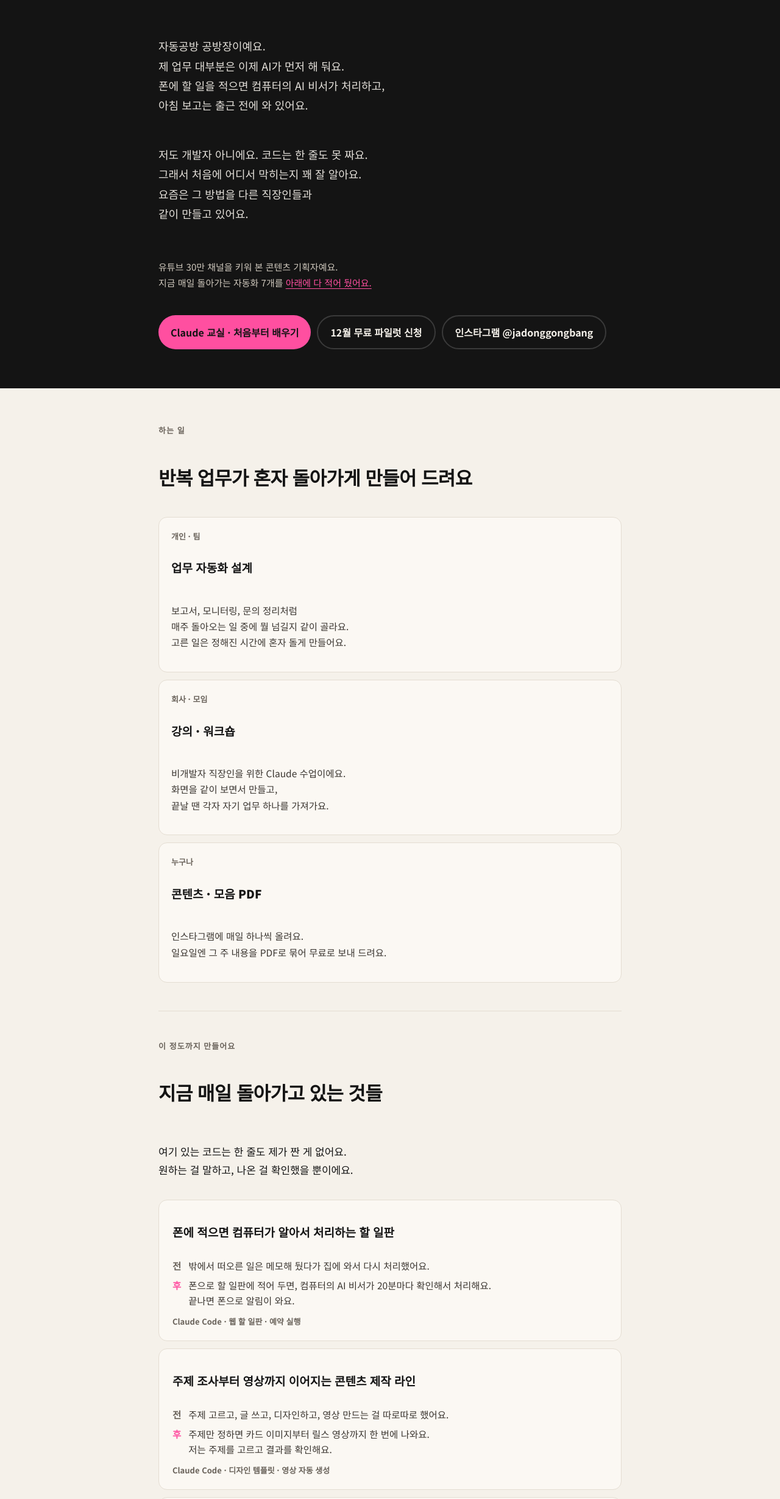
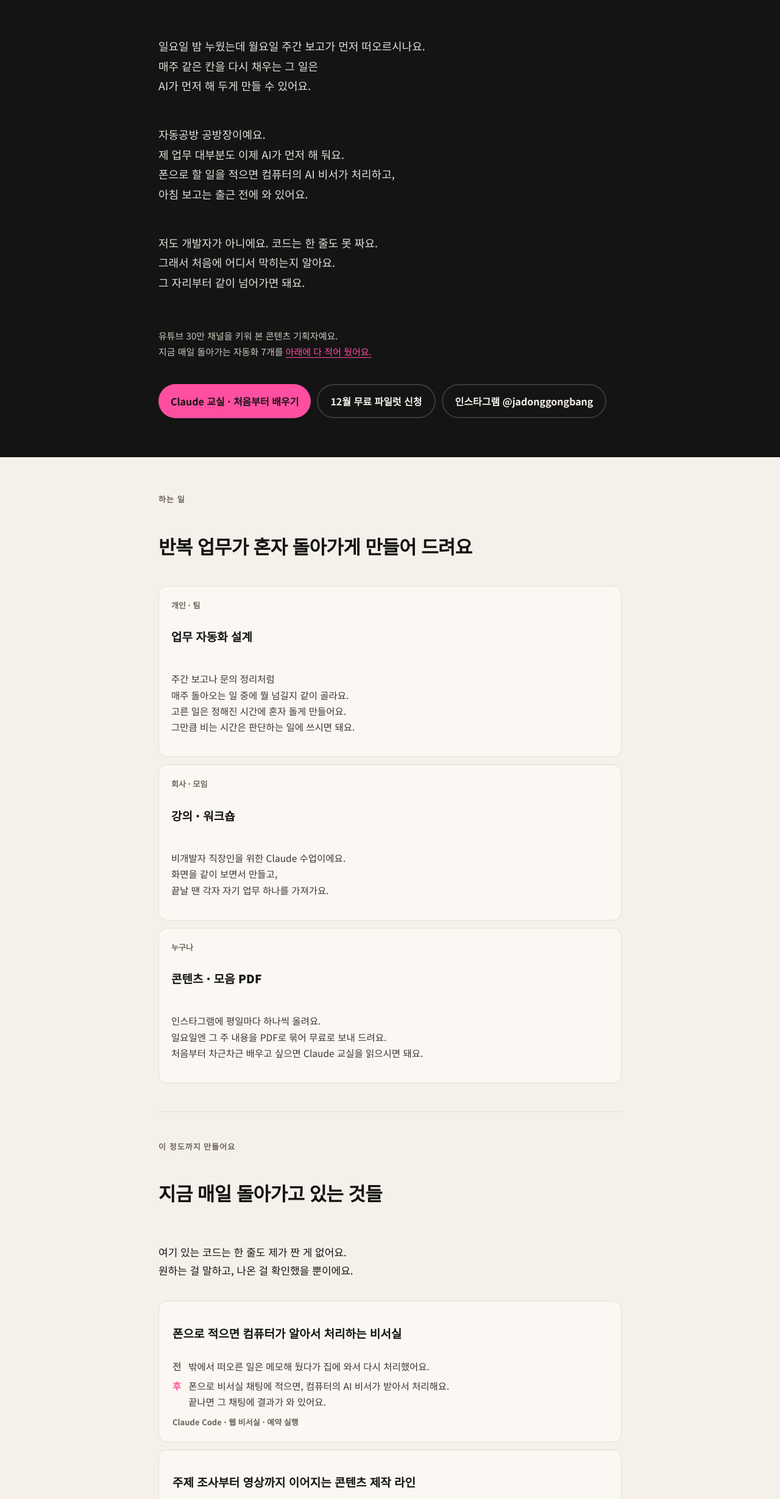
Before and after one commit to jadonggongbang/jadonggongbang.github.io, a plain HTML site: page index.html in a window 1280 px wide. Shown: the part 341-2800 px from the top of the page at 61% size. Drawn offline with Linux system fonts and the light colour scheme.

Commit message:
메인 글: 글쓰기 규칙 적용, 해요체 통일, 비서실·주 5개로 사실 맞춤
Co-Authored-By: Claude Opus 5.5 <noreply@anthropic.com>

```diff
--- a/index.html
+++ b/index.html
@@ -86,10 +86,11 @@ footer .wrap{padding-block:28px;display:flex;flex-wrap:wrap;justify-content:spac
 <header class="top">
   <div class="wrap">
     <div class="mark"><div class="logo" aria-hidden="true">자동<br>공방<i></i></div><span>자동공방 · 공방장이</span></div>
-    <h1>개발 몰라도 됩니다.<br>반복 업무, <em>제가 덜어 드릴게요.</em></h1>
+    <h1>개발 몰라도 돼요.<br>반복 업무, <em>제가 덜어 드릴게요.</em></h1>
     <div class="lead">
-      <p>자동공방 공방장이예요.<br>제 업무 대부분은 이제 AI가 먼저 해 둬요.<br>폰에 할 일을 적으면 컴퓨터의 AI 비서가 처리하고,<br>아침 보고는 출근 전에 와 있어요.</p>
-      <p>저도 개발자 아니에요. 코드는 한 줄도 못 짜요.<br>그래서 처음에 어디서 막히는지 꽤 잘 알아요.<br>요즘은 그 방법을 다른 직장인들과<br>같이 만들고 있어요.</p>
+      <p>일요일 밤 누웠는데 월요일 주간 보고가 먼저 떠오르시나요.<br>매주 같은 칸을 다시 채우는 그 일은<br>AI가 먼저 해 두게 만들 수 있어요.</p>
+      <p>자동공방 공방장이예요.<br>제 업무 대부분도 이제 AI가 먼저 해 둬요.<br>폰으로 할 일을 적으면 컴퓨터의 AI 비서가 처리하고,<br>아침 보고는 출근 전에 와 있어요.</p>
+      <p>저도 개발자가 아니에요. 코드는 한 줄도 못 짜요.<br>그래서 처음에 어디서 막히는지 알아요.<br>그 자리부터 같이 넘어가면 돼요.</p>
     </div>
     <p class="proof">유튜브 30만 채널을 키워 본 콘텐츠 기획자예요.<br>지금 매일 돌아가는 자동화 7개를 <a href="#cases">아래에 다 적어 뒀어요.</a></p>
     <div class="cta">
@@ -109,7 +110,7 @@ footer .wrap{padding-block:28px;display:flex;flex-wrap:wrap;justify-content:spac
         <article>
           <div class="who">개인 · 팀</div>
           <h3>업무 자동화 설계</h3>
-          <p>보고서, 모니터링, 문의 정리처럼<br>매주 돌아오는 일 중에 뭘 넘길지 같이 골라요.<br>고른 일은 정해진 시간에 혼자 돌게 만들어요.</p>
+          <p>주간 보고나 문의 정리처럼<br>매주 돌아오는 일 중에 뭘 넘길지 같이 골라요.<br>고른 일은 정해진 시간에 혼자 돌게 만들어요.<br>그만큼 비는 시간은 판단하는 일에 쓰시면 돼요.</p>
         </article>
         <article>
           <div class="who">회사 · 모임</div>
@@ -119,7 +120,7 @@ footer .wrap{padding-block:28px;display:flex;flex-wrap:wrap;justify-content:spac
         <article>
           <div class="who">누구나</div>
           <h3>콘텐츠 · 모음 PDF</h3>
-          <p>인스타그램에 매일 하나씩 올려요.<br>일요일엔 그 주 내용을 PDF로 묶어 무료로 보내 드려요.</p>
+          <p>인스타그램에 평일마다 하나씩 올려요.<br>일요일엔 그 주 내용을 PDF로 묶어 무료로 보내 드려요.<br>처음부터 차근차근 배우고 싶으면 Claude 교실을 읽으시면 돼요.</p>
         </article>
       </div>
     </section>
@@ -130,13 +131,13 @@ footer .wrap{padding-block:28px;display:flex;flex-wrap:wrap;justify-content:spac
       <p>여기 있는 코드는 한 줄도 제가 짠 게 없어요.<br>원하는 걸 말하고, 나온 걸 확인했을 뿐이에요.</p>
       <div class="cases">
         <article>
-          <h3>폰에 적으면 컴퓨터가 알아서 처리하는 할 일판</h3>
-          <div class="ba"><b>전</b><span>밖에서 떠오른 일은 메모해 뒀다가 집에 와서 다시 처리했어요.</span><b class="af">후</b><span>폰으로 할 일판에 적어 두면, 컴퓨터의 AI 비서가 20분마다 확인해서 처리해요.<br>끝나면 폰으로 알림이 와요.</span></div>
-          <div class="tool">Claude Code · 웹 할 일판 · 예약 실행</div>
+          <h3>폰으로 적으면 컴퓨터가 알아서 처리하는 비서실</h3>
+          <div class="ba"><b>전</b><span>밖에서 떠오른 일은 메모해 뒀다가 집에 와서 다시 처리했어요.</span><b class="af">후</b><span>폰으로 비서실 채팅에 적으면, 컴퓨터의 AI 비서가 받아서 처리해요.<br>끝나면 그 채팅에 결과가 와 있어요.</span></div>
+          <div class="tool">Claude Code · 웹 비서실 · 예약 실행</div>
         </article>
         <article>
           <h3>주제 조사부터 영상까지 이어지는 콘텐츠 제작 라인</h3>
-          <div class="ba"><b>전</b><span>주제 고르고, 글 쓰고, 디자인하고, 영상 만드는 걸 따로따로 했어요.</span><b class="af">후</b><span>주제만 정하면 카드 이미지부터 릴스 영상까지 한 번에 나와요.<br>저는 주제를 고르고 결과를 확인해요.</span></div>
+          <div class="ba"><b>전</b><span>주제 고르고, 글 쓰고, 디자인하고, 영상 만드는 걸 따로따로 했어요.</span><b class="af">후</b><span>주제를 정하면 카드 이미지와 릴스 영상이 같은 라인에서 나와요.<br>저는 주제를 고르고, 나온 걸 한 장씩 확인하고 고쳐요.</span></div>
           <div class="tool">Claude Code · 디자인 템플릿 · 영상 자동 생성</div>
         </article>
         <article>
@@ -205,7 +206,7 @@ footer .wrap{padding-block:28px;display:flex;flex-wrap:wrap;justify-content:spac
 
     <section>
       <div class="eyebrow">일하는 기준</div>
-      <h2>자동화할 때 꼭 지키는 네 가지</h2>
+      <h2>자동화할 때 지키는 것</h2>
       <div class="rules">
         <div><b>직접 돌려 본 것만</b>안 해 본 기능은 제안하지 않아요.</div>
         <div><b>민감한 자료는 빼고 설계</b>고객 정보나 내부 문서는 AI에 넣지 않는 쪽으로 먼저 설계해요.</div>
```
